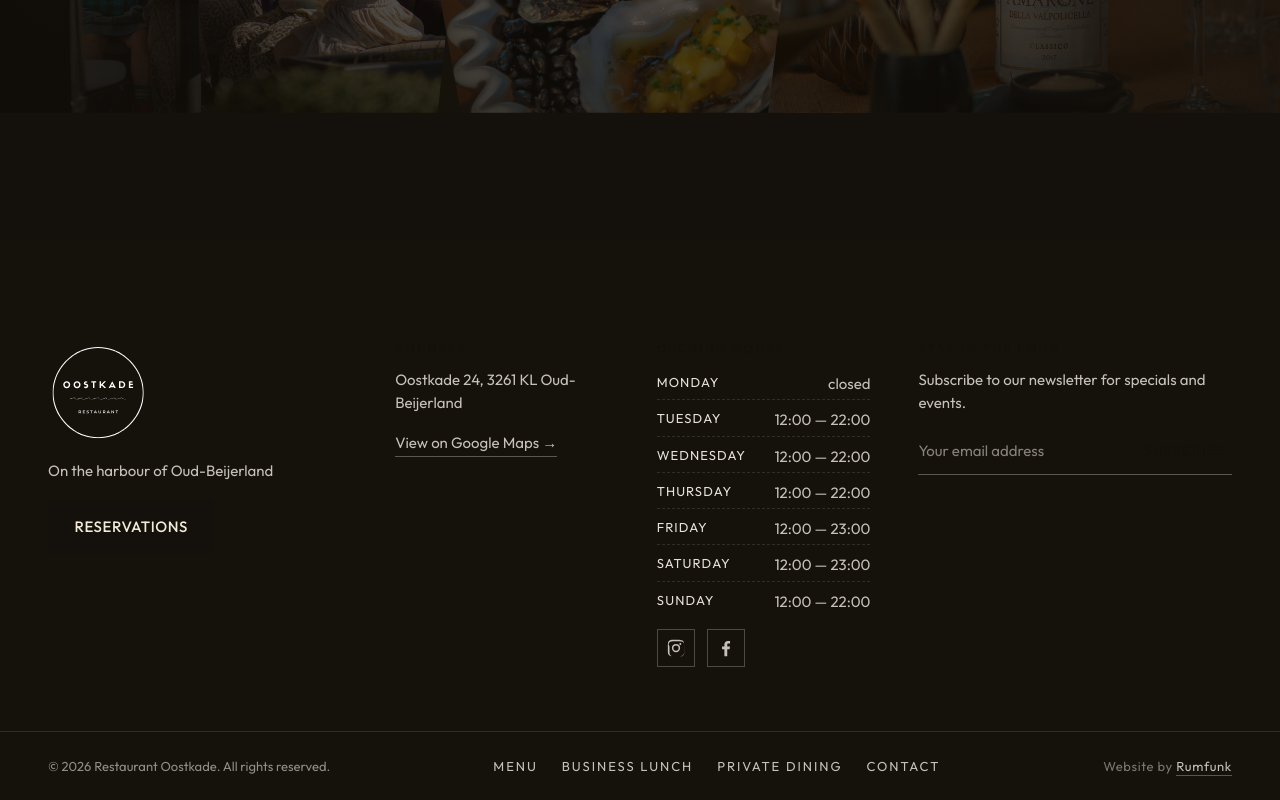
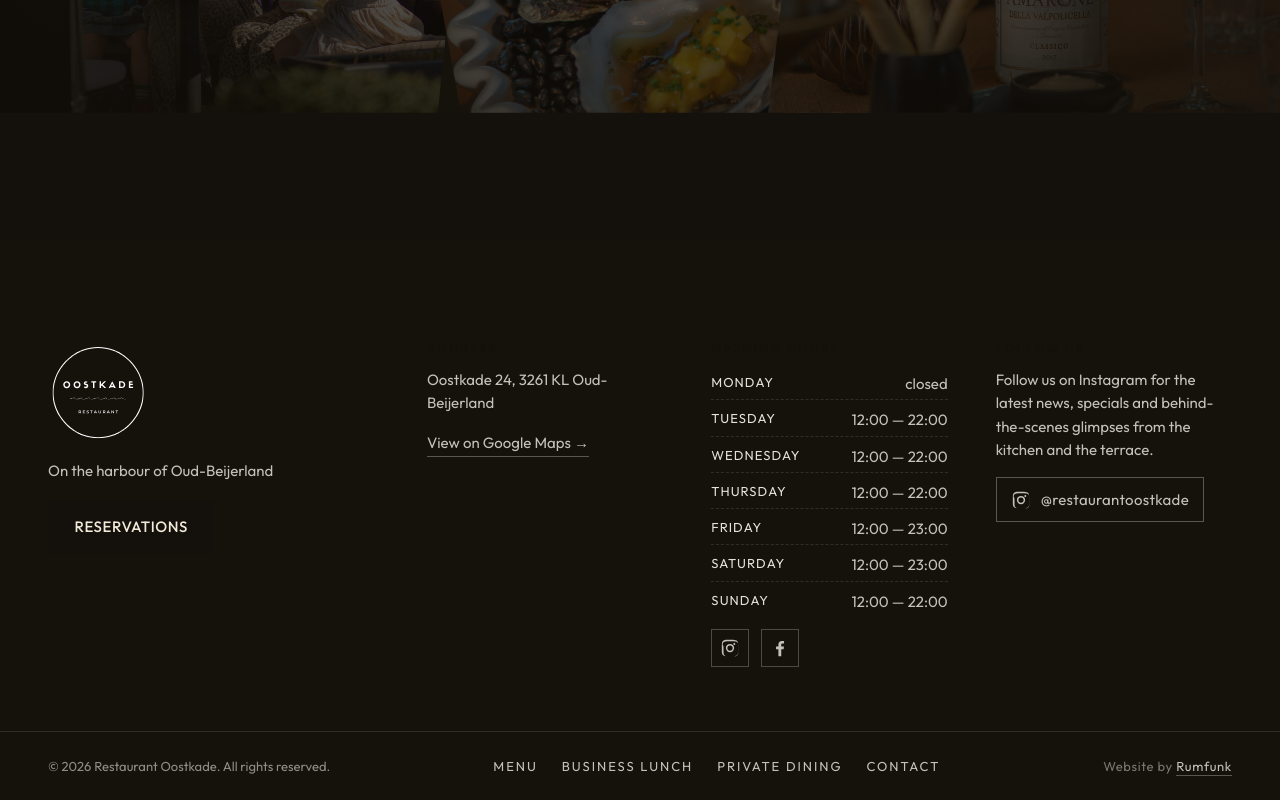
Before and after one commit to ziggyrumfunk/restaurantoostkade, a Next.js app: page /en in a window 1280 px wide. Shown: the part 6490-7290 px from the top of the page. Built offline with nearby package versions, Linux system fonts and the light colour scheme; no server answers; a web font is replaced by a local one.

Commit message:
Footer: replace newsletter with Instagram follow link

```diff
--- a/messages/de.json
+++ b/messages/de.json
@@ -211,10 +211,7 @@
   },
   "Footer": {
     "rights": "Alle Rechte vorbehalten.",
-    "newsletter": "Bleiben Sie informiert",
-    "newsletterLead": "Abonnieren Sie unseren Newsletter und verpassen Sie keine Specials oder Events.",
-    "newsletterPlaceholder": "Ihre E-Mail-Adresse",
-    "newsletterSubmit": "Abonnieren",
-    "newsletterSuccess": "Vielen Dank für Ihr Abonnement."
+    "followTitle": "Folgen Sie uns",
+    "followLead": "Folgen Sie uns auf Instagram für aktuelle News, Specials und Eindrücke aus der Küche und von der Terrasse."
   }
 }
--- a/messages/en.json
+++ b/messages/en.json
@@ -211,10 +211,7 @@
   },
   "Footer": {
     "rights": "All rights reserved.",
-    "newsletter": "Stay in the loop",
-    "newsletterLead": "Subscribe to our newsletter for specials and events.",
-    "newsletterPlaceholder": "Your email address",
-    "newsletterSubmit": "Subscribe",
-    "newsletterSuccess": "Thanks for subscribing."
+    "followTitle": "Follow us",
+    "followLead": "Follow us on Instagram for the latest news, specials and behind-the-scenes glimpses from the kitchen and the terrace."
   }
 }
--- a/messages/nl.json
+++ b/messages/nl.json
@@ -211,10 +211,7 @@
   },
   "Footer": {
     "rights": "Alle rechten voorbehouden.",
-    "newsletter": "Blijf op de hoogte",
-    "newsletterLead": "Schrijf je in voor onze nieuwsbrief en mis geen specials of evenementen.",
-    "newsletterPlaceholder": "Jouw e-mailadres",
-    "newsletterSubmit": "Inschrijven",
-    "newsletterSuccess": "Bedankt voor je inschrijving."
+    "followTitle": "Volg ons",
+    "followLead": "Volg ons op Instagram voor het laatste nieuws, specials en sfeerbeelden uit de keuken en van het terras."
   }
 }
--- a/src/components/Footer.module.css
+++ b/src/components/Footer.module.css
@@ -101,32 +101,24 @@
 }
 .linkOut:hover { border-bottom-color: rgba(247, 243, 236, 0.9); }
 
-.newsletter {
-  display: flex;
-  gap: 6px;
+.followLink {
+  display: inline-flex;
+  align-items: center;
+  gap: 10px;
   margin-top: var(--space-3);
-  border-bottom: 1px solid rgba(247, 243, 236, 0.3);
-  transition: border-color var(--dur) var(--ease);
+  padding: 10px 14px;
+  border: 1px solid rgba(247, 243, 236, 0.3);
+  color: #f6efe1;
+  font-size: var(--fs-sm);
+  letter-spacing: 0.02em;
+  transition: background var(--dur) var(--ease), border-color var(--dur) var(--ease);
+  align-self: flex-start;
 }
-.newsletter:focus-within { border-bottom-color: rgba(247, 243, 236, 0.85); }
-.newsletter input {
-  background: transparent;
-  border: 0;
-  padding: 12px 0;
-  flex: 1;
-  font-size: var(--fs-sm);
-  color: var(--color-bg);
-  outline: none;
+.followLink:hover {
+  background: rgba(247, 243, 236, 0.08);
+  border-color: rgba(247, 243, 236, 0.6);
 }
-.newsletter input::placeholder { color: rgba(247, 243, 236, 0.5); }
-.newsletter button {
-  font-size: var(--fs-xs);
-  letter-spacing: 0.12em;
-  text-transform: uppercase;
-  color: var(--color-bg);
-  padding-inline: 6px;
-}
-.newsletter button:hover { color: var(--color-accent-soft); }
+.followLink svg { flex-shrink: 0; }
 
 .bottom {
   margin-top: var(--space-8);
--- a/src/components/Footer.tsx
+++ b/src/components/Footer.tsx
@@ -92,17 +92,17 @@ export function Footer() {
         </div>
 
         <div className={styles.col}>
-          <h4 className={styles.colTitle}>{t('Footer.newsletter')}</h4>
-          <p className={styles.lineBody}>{t('Footer.newsletterLead')}</p>
-          <form className={styles.newsletter} action="#" method="post">
-            <input
-              type="email"
-              required
-              placeholder={t('Footer.newsletterPlaceholder')}
-              aria-label={t('Footer.newsletterPlaceholder')}
-            />
-            <button type="submit">{t('Footer.newsletterSubmit')}</button>
-          </form>
+          <h4 className={styles.colTitle}>{t('Footer.followTitle')}</h4>
+          <p className={styles.lineBody}>{t('Footer.followLead')}</p>
+          <a
+            href="https://www.instagram.com/restaurantoostkade"
+            target="_blank"
+            rel="noopener noreferrer"
+            className={styles.followLink}
+          >
+            <InstagramIcon />
+            <span>@restaurantoostkade</span>
+          </a>
         </div>
       </div>
 
```
